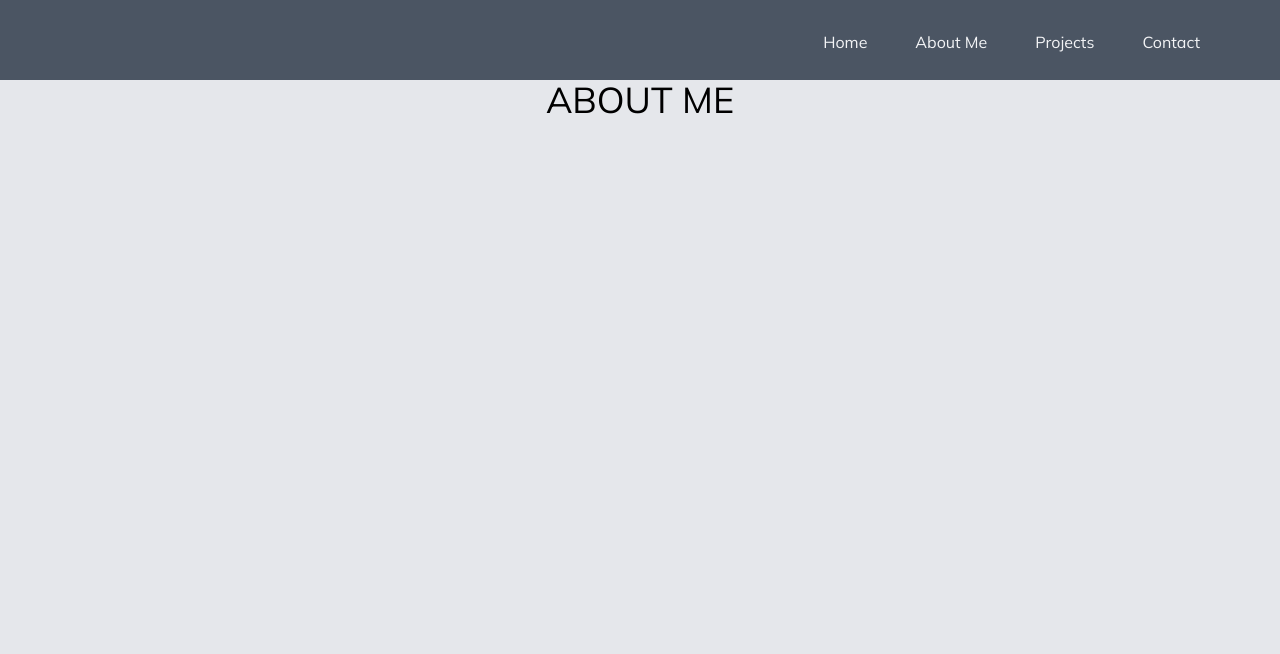
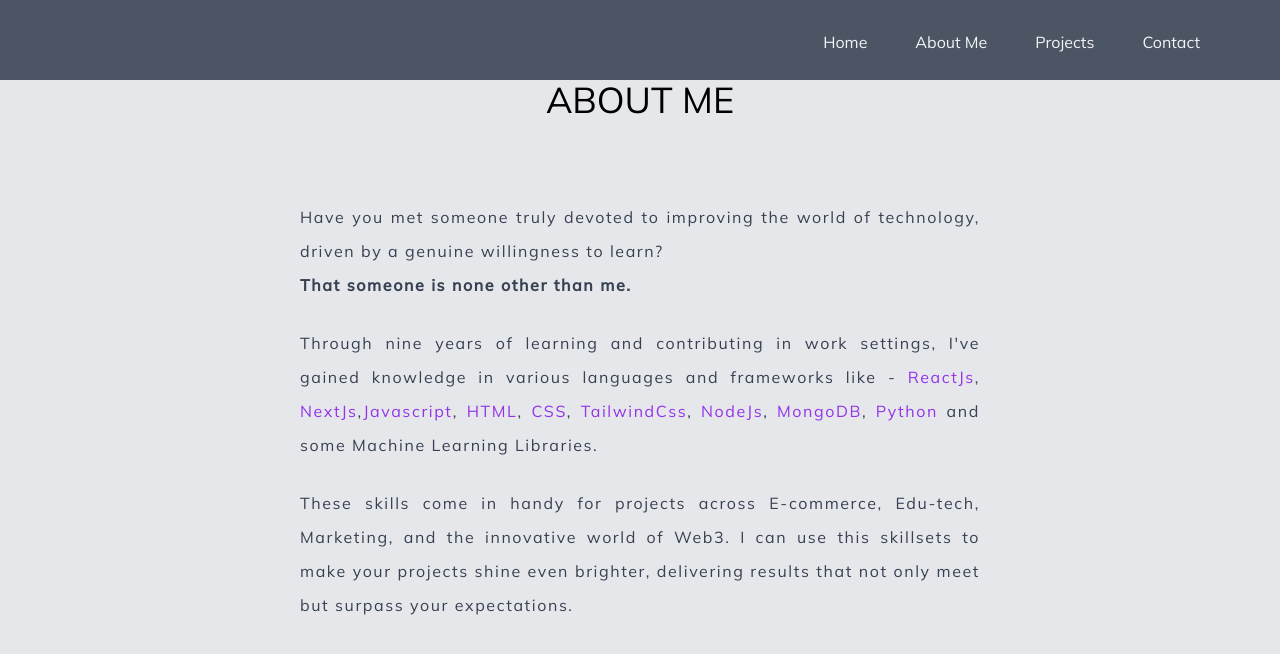
Before and after one commit to victorgbonna/frontendPortfolio, a Next.js app: page / in a window 1280 px wide. Both pictures are taken after a click on the button "Check me out". Shown: the part 880-1534 px from the top of the page. Built offline with nearby package versions, Linux system fonts and the light colour scheme.

Commit message:
removed wow

```diff
--- a/src/components/about/index.jsx
+++ b/src/components/about/index.jsx
@@ -17,7 +17,7 @@ export default function About(){
     return(
         <div className="py-6 pt-20 bg-gray-200 px-[300px] tablet:px-5 tablet:pt-10 tablet:h-fit">
             <h3 className="text-4xl text-center mb-20 tablet:text-2xl tablet:mb-10">ABOUT ME</h3>
-            <div className="wow fadeInUp text-gray-700 gap-y-4 gap-x-6 text-md tablet:space-y-[40px] tracking-widest grid grid-cols-1 tablet:grid-cols-1 tablet:flex tablet:flex-col tablet:justify-between leading-10 justify-center
+            <div className="fadeInUp text-gray-700 gap-y-4 gap-x-6 text-md tablet:space-y-[40px] tracking-widest grid grid-cols-1 tablet:grid-cols-1 tablet:flex tablet:flex-col tablet:justify-between leading-10 justify-center
             tablet:text-base tablet:gap-y-2 tablet:leading-4 tablet:tracking:wider
             ">
                 <div className='w-full mb-2 tablet:w-full'>
--- a/src/components/blog/index.jsx
+++ b/src/components/blog/index.jsx
@@ -39,7 +39,7 @@ const blogs=[
                 {blogs.map((blog,index)=>
                 <Link href={blog.codeLink} key={index}>
                     <a target='blank' className={`
-                    wow ${((index+1) % 3)==0?' fadeInRight':((index+1) % 3)==1?' fadeInLeft':' zoomIn'}
+                    wowb ${((index+1) % 3)==0?' fadeInRight':((index+1) % 3)==1?' fadeInLeft':' zoomIn'}
                     w-80 card2`}>
                         <img src={blog.coverPhoto}  alt="not show"
                         className='front tablet:static h-60 w-full
--- a/src/components/project/index.jsx
+++ b/src/components/project/index.jsx
@@ -53,7 +53,7 @@ export default function Project(){
                 {projects.map((project,index)=>
                 // <>
                     <article key={index} style={{borderRadius:8}}  className={`
-                    wow
+                    wowb
                     ${((index+1) % 3)==0?' fadeInRight':((index+1) % 3)==1?' fadeInLeft':' zoomIn'}
                     panels w-full h-80 tablet:h-64
                      shadow-lg
```
